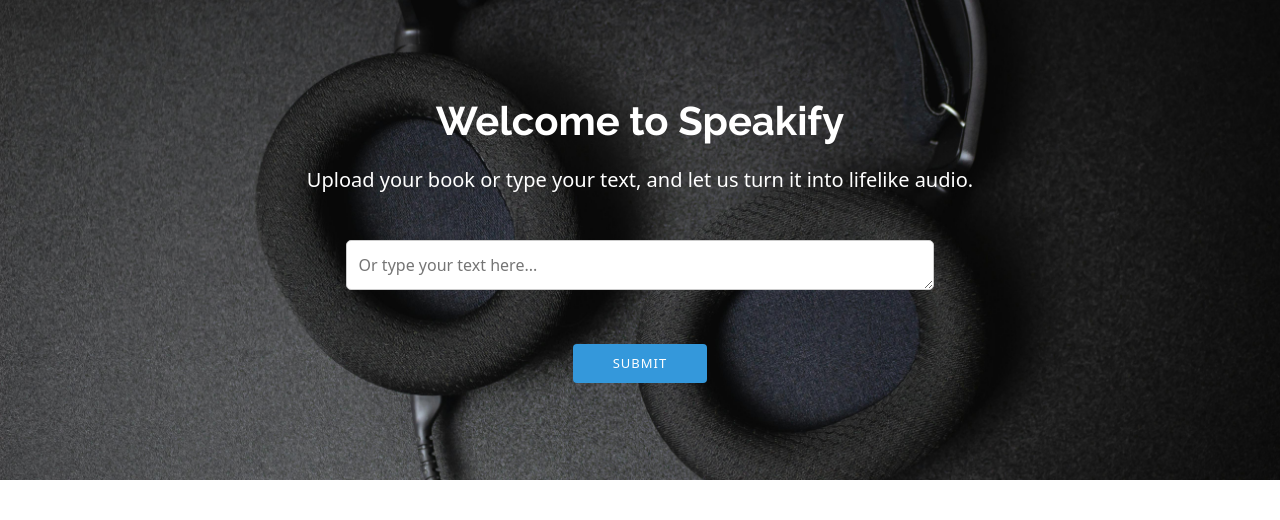
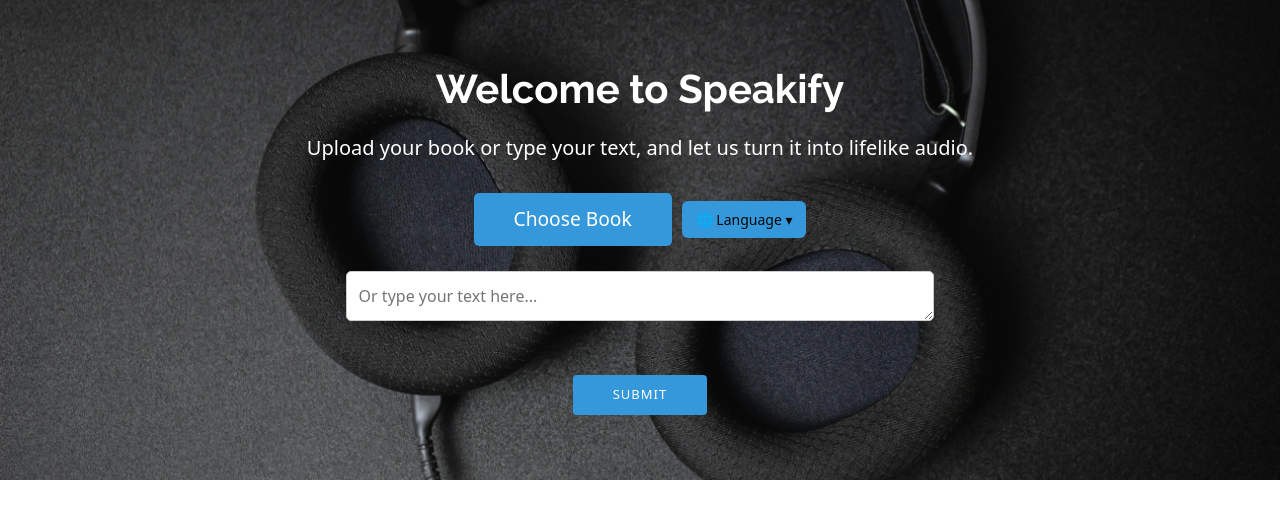
Before and after one commit to usmanasghar40/Speakifyy, a Flask app: page / in a window 1280 px wide. Shown: the part 84-604 px from the top of the page. Run offline with Flask 3, Linux system fonts and the light colour scheme; some libraries are stand-ins or nearby versions.

Commit message:
some changes

```diff
--- a/templates/index.html
+++ b/templates/index.html
@@ -84,12 +84,12 @@
         <!-- File Upload Section -->
         <form id="upload-form" action="/upload" method="POST" enctype="multipart/form-data">
           <!-- Button + Language Dropdown -->
-          <!-- <div class="upload-row">
+          <div class="upload-row">
             <label for="book-upload" class="btn-upload">Choose Book</label>
-            <input type="file" name="book-upload" id="book-upload" accept=".txt,.pdf,.docx"> -->
+            <input type="file" name="book-upload" id="book-upload" accept=".txt,.pdf,.docx">
 
             <!-- Language Dropdown Start -->
-            <!-- <div class="language-selector">
+            <div class="language-selector">
               <button type="button" id="dropdownBtn">🌐 Language ▾</button>
               <div id="languageList" class="dropdown-content">
                 <div class="lang-option">English</div>
@@ -100,9 +100,9 @@
                 <div class="lang-option">Chinese</div>
                 <div class="lang-option">French</div>
               </div>
-            </div> -->
+            </div>
             <!-- Language Dropdown End -->
-          <!-- </div> -->
+          </div>
 
           <!-- <br>
           <span id="file-name">Nothing is selected, type something...</span>
```
